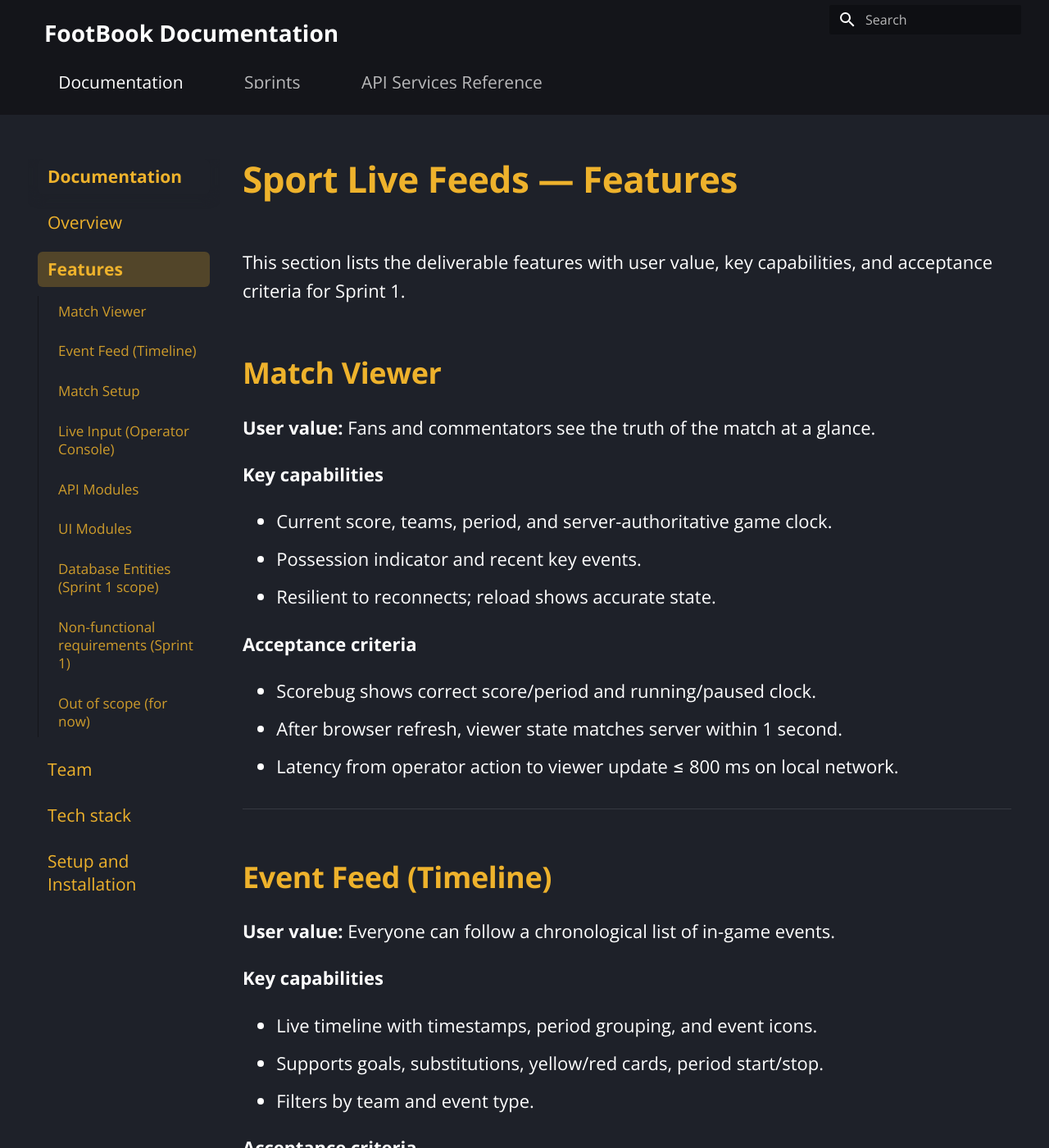
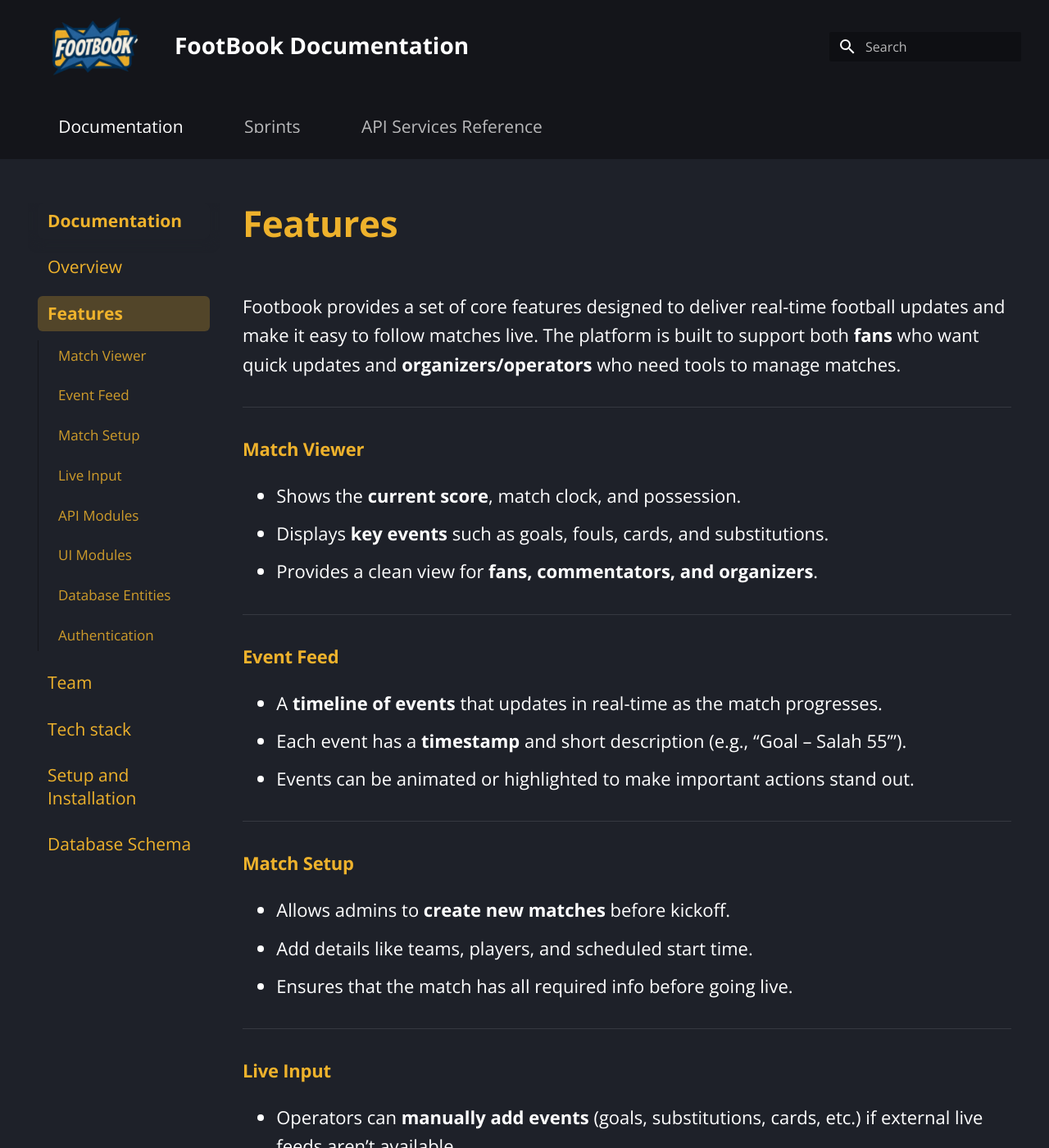
Before and after one commit to KamalLalloo/SDP-Documentation, an MkDocs documentation site: the page built from docs/features.md, in a window 1280 px wide and 1400 px high. Shown: the whole window at 82% size. Built offline with MkDocs 1.6.1 and Material for MkDocs 9.7.7, drawn with Linux system fonts in a browser that asks for light colours; some of the changed text lies outside the part shown.

Commit message:
Added new info

```diff
--- a/docs/features.md
+++ b/docs/features.md
@@ -1,145 +1,75 @@
-# Sport Live Feeds — Features
+# Features
 
-This section lists the deliverable features with user value, key capabilities, and acceptance criteria for Sprint 1.
-
-## Match Viewer
-
-**User value:** Fans and commentators see the truth of the match at a glance.
-
-**Key capabilities**
-
-- Current score, teams, period, and server-authoritative game clock.
-- Possession indicator and recent key events.
-- Resilient to reconnects; reload shows accurate state.
-
-**Acceptance criteria**
-
-- Scorebug shows correct score/period and running/paused clock.
-- After browser refresh, viewer state matches server within 1 second.
-- Latency from operator action to viewer update ≤ 800 ms on local network.
+Footbook provides a set of core features designed to deliver real-time football updates and make it easy to follow matches live. The platform is built to support both **fans** who want quick updates and **organizers/operators** who need tools to manage matches.
 
 ---
 
-## Event Feed (Timeline)
+#### Match Viewer
 
-**User value:** Everyone can follow a chronological list of in-game events.
-
-**Key capabilities**
-
-- Live timeline with timestamps, period grouping, and event icons.
-- Supports goals, substitutions, yellow/red cards, period start/stop.
-- Filters by team and event type.
-
-**Acceptance criteria**
-
-- New events appear in order without manual refresh.
-- Each event shows: game time, period, team, player (optional), description.
-- Out-of-order or duplicate ingest does not produce duplicates in the UI.
+- Shows the **current score**, match clock, and possession.
+- Displays **key events** such as goals, fouls, cards, and substitutions.
+- Provides a clean view for **fans, commentators, and organizers**.
 
 ---
 
-## Match Setup
+#### Event Feed
 
-**User value:** Organizers can prepare matches before kickoff.
-
-**Key capabilities**
-
-- Create matches with teams, scheduled time, venue, and rules profile (soccer).
-- Add rosters for optional player attribution.
-- Status transitions: `pregame → live → halftime → live → full_time`.
-
-**Acceptance criteria**
-
-- POSTing a new match returns an ID and is visible in operator console.
-- Only valid status transitions are allowed.
-- Editing teams/rosters before `live` is permitted; after `live` is restricted.
+- A **timeline of events** that updates in real-time as the match progresses.
+- Each event has a **timestamp** and short description (e.g., “Goal – Salah 55’”).
+- Events can be animated or highlighted to make important actions stand out.
 
 ---
 
-## Live Input (Operator Console)
+#### Match Setup
 
-**User value:** Fast, reliable entry of events with undo/amend.
+- Allows admins to **create new matches** before kickoff.
+- Add details like teams, players, and scheduled start time.
+- Ensures that the match has all required info before going live.
 
-**Key capabilities**
+---
 
-- Start, pause, resume, and set clock; add stoppage time.
-- Quick-actions: Goal, Yellow, Red, Substitution, Period start/stop.
-- Undo/amend last event; free-text note field.
+#### Live Input
 
-**Acceptance criteria**
-
-- Keyboard shortcuts exist for all quick-actions.
-- Every mutation writes an immutable Event Log record and updates Display State.
-- Undo creates a compensating event; history remains intact.
+- Operators can **manually add events** (goals, substitutions, cards, etc.) if external live feeds aren’t available.
+- Includes options to **pause/resume the clock** or edit the timeline if needed.
+- Useful for community matches or when official live data is unavailable.
 
 ---
 
 ## API Modules
 
-**Live Update API (ingest)**
+Footbook provides APIs so data can be stored, updated, and displayed across the app:
 
-- `POST /matches/{id}/events` — accepts single or batch events with idempotency key.
-- `POST /matches/{id}/clock` — start/stop/set with reason.
-
-**Feed API (read)**
-
-- `GET /matches/{id}` — current snapshot (Display State).
-- `GET /matches/{id}/events?since={cursor}` — incremental fetch.
-- `WS /ws/matches/{id}` — server-push of deltas.
-
-**Match Setup API**
-
-- `POST /matches` — create match.
-- `PATCH /matches/{id}` — update status/meta.
-
-**Display API**
-
-- Optimized payloads for overlays/scorebugs.
-
-**Acceptance criteria**
-
-- OpenAPI document generated; example requests/responses included.
-- 400/409 errors defined for validation and idempotency violations.
+- **Live Update API** — Receives and stores events from external sources.
+- **Feed API** — Provides the current state of the match for the frontend.
+- **Match Setup API** — CRUD (Create, Read, Update, Delete) for matches, teams, and venues.
+- **Display API** — Serves structured data to the UI (scoreboard, overlays, etc.).
 
 ---
 
 ## UI Modules
 
-- **Live Scoreboard**: compact scorebug with period and clock.
-- **Event Timeline**: scrollable, grouped by period with filters.
-- **Match Setup Screen**: form for teams, schedule, rules profile.
-- **Manual Input Panel**: operator console with quick-actions and undo.
+The user interface has dedicated screens for each key function:
 
-**Acceptance criteria**
-
-- All screens usable on desktop; scoreboard responsive for small embeds.
-- Error states and loading states visibly handled.
+- **Live Scoreboard** — Displays current score, teams, and match status.
+- **Event Timeline** — Chronological list of all major match events.
+- **Match Setup Screen** — Create and configure matches, assign teams, set times.
+- **Manual Input Panel** — Add events manually such as goals, fouls, and cards.
 
 ---
 
-## Database Entities (Sprint 1 scope)
+## Database Entities
 
-- **Match**: `id, home_team_id, away_team_id, scheduled_at, status, rules_profile`
-- **EventLog**: `id, match_id, ts_game, ts_ingest, type, team_id, player_id, period, params(jsonb), seq, idempotency_key`
-- **DisplayState** (derived): `score_home, score_away, period, clock_running, clock_time, possession`
-- **Team** / **Player**: minimal fields for names and jersey numbers.
+The backend uses Supabase (Postgres) to store structured data:
 
-**Acceptance criteria**
-
-- EventLog is append-only; DisplayState is recomputable from scratch.
+- **Match Info** — Match ID, start time, teams, and current status.
+- **Event Log** — List of timestamped events (goals, fouls, substitutions, etc.).
+- **Display State** — Current score, clock, possession, and game phase.
+- **Player & Team Data** — Rosters that can be synced or manually entered.
 
 ---
 
-## Non-functional requirements (Sprint 1)
+## Authentication
 
-- Average end-to-end update latency ≤ 800 ms; p95 ≤ 1.5 s.
-- Uptime target during live match demo ≥ 99% (lab environment).
-- Basic roles: Operator (write), Viewer (read), Admin (setup).
-
----
-
-## Out of scope (for now)
-
-- Multiple concurrent matches per operator session.
-- Advanced sports (basketball, rugby) rule packs.
-- Historical analytics and export beyond JSON dump per match.
+- Footbook uses **Google Authentication via Supabase**.
+- Roles can be extended to give **admins/operators** special permissions (like match setup and event input) while **fans** can view matches.
--- a/docs/stylesheets/extra.css
+++ b/docs/stylesheets/extra.css
@@ -101,12 +101,12 @@
 
 /* Increase header bar height */
 .md-header {
-  min-height: 60px; /* default ~56px */
+  min-height: 40px; /* default ~56px */
 }
 
 /* Adjust title alignment */
 .md-header__title {
-  line-height: 80px; /* match new height */
+  line-height: 45px; /* match new height */
 }
 
 /* Adjust navigation tabs */
@@ -117,8 +117,7 @@
   line-height: 48px; /* vertically center text */
   padding: 0 1.2em; /* spacing */
 }
-
-/* Hide the MkDocs Material logo */
-.md-header__button.md-logo {
-  display: none !important;
+.md-header__button.md-logo img {
+  height: 90px; /* adjust size */
+  width: auto;
 }
--- a/mkdocs.yml
+++ b/mkdocs.yml
@@ -7,7 +7,8 @@ extra_css:
 
 theme:
   name: material
-  logo: null
+  logo: images/fb-logo.png
+  favicon: images/fb-logo.png
   font:
     text: Open Sans
     code: Fira Code
@@ -33,6 +34,7 @@ nav:
       - Team: team.md
       - Tech stack: tech-stack.md
       - Setup and Installation: setup.md
+      - Database Schema: Database.md
   - Sprints:
       - Sprint 1: Sprint1.md
   - API Services Reference:
```
Also changed, not shown: docs/Database.md (added, +1 -0 lines), docs/index.md (+16 -23 lines), docs/tech-stack.md (+6 -3 lines), docs/images/fb-logo.png (added).
